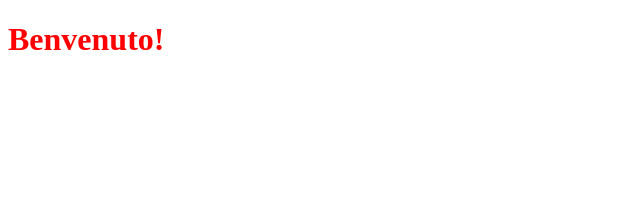
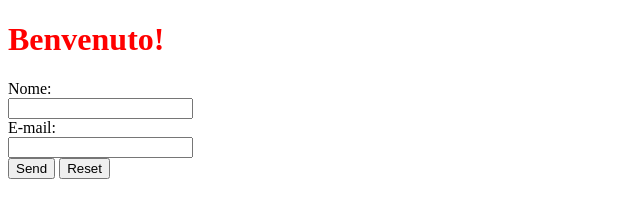
Before and after one commit to hermione1993/potionfy2, a plain HTML site: page index.html in a window 1280 px wide. Shown: the whole page, without its empty margins (0-640 px from the left). Drawn offline with Linux system fonts and the light colour scheme.

Commit message:
aggiunto form contatti

```diff
--- a/index.html
+++ b/index.html
@@ -8,5 +8,13 @@
 </head>
 <body>
 	<h1 style="color:red">Benvenuto!</h1>
+	<form action="mailto:hermione@potionfy.com" method="post" enctype="text/plain">
+		Nome:<br>
+    	<input type="text" name="name"><br>
+    		E-mail:<br>
+    	<input type="email" name="email"><br>
+    	<input type="submit" value="Send">
+    	<input type="reset" value="Reset">
+</form>
 </body>
 </html>
```
